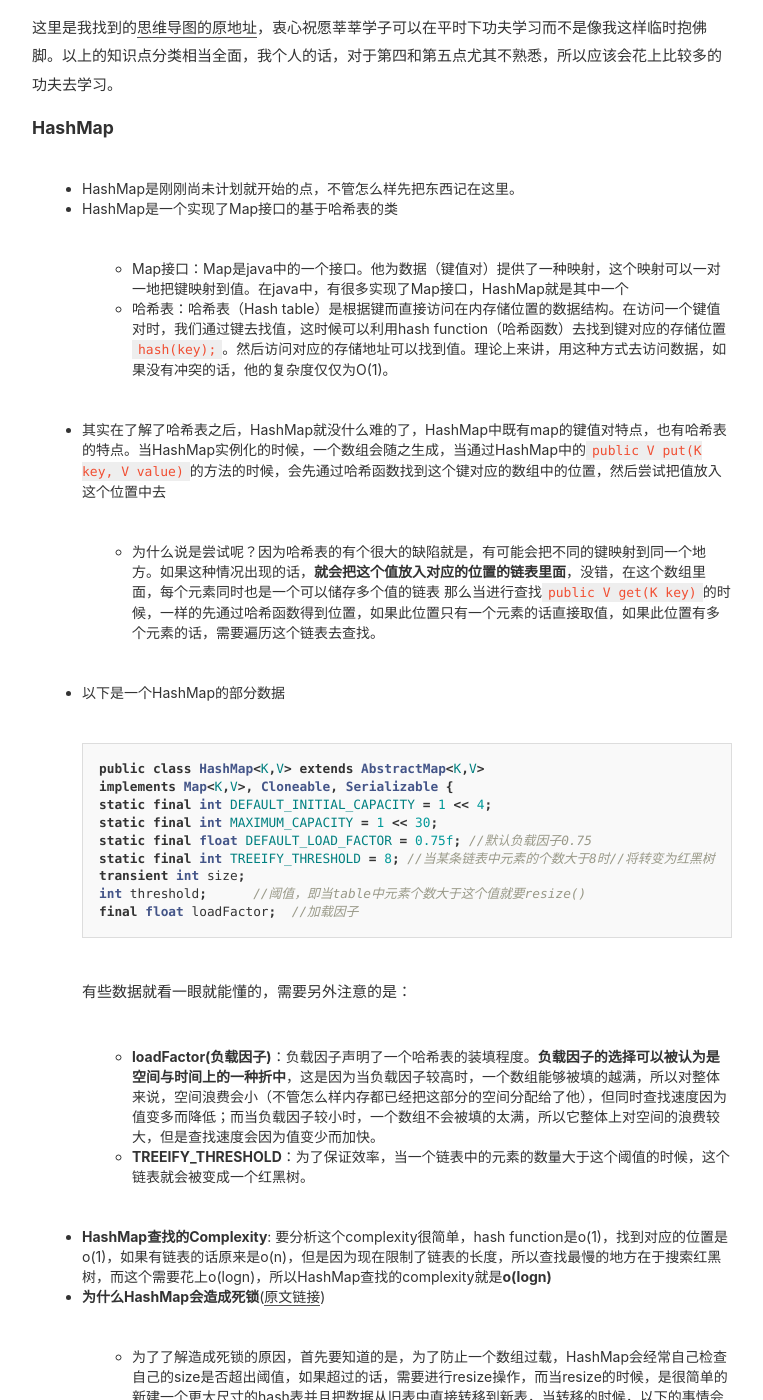
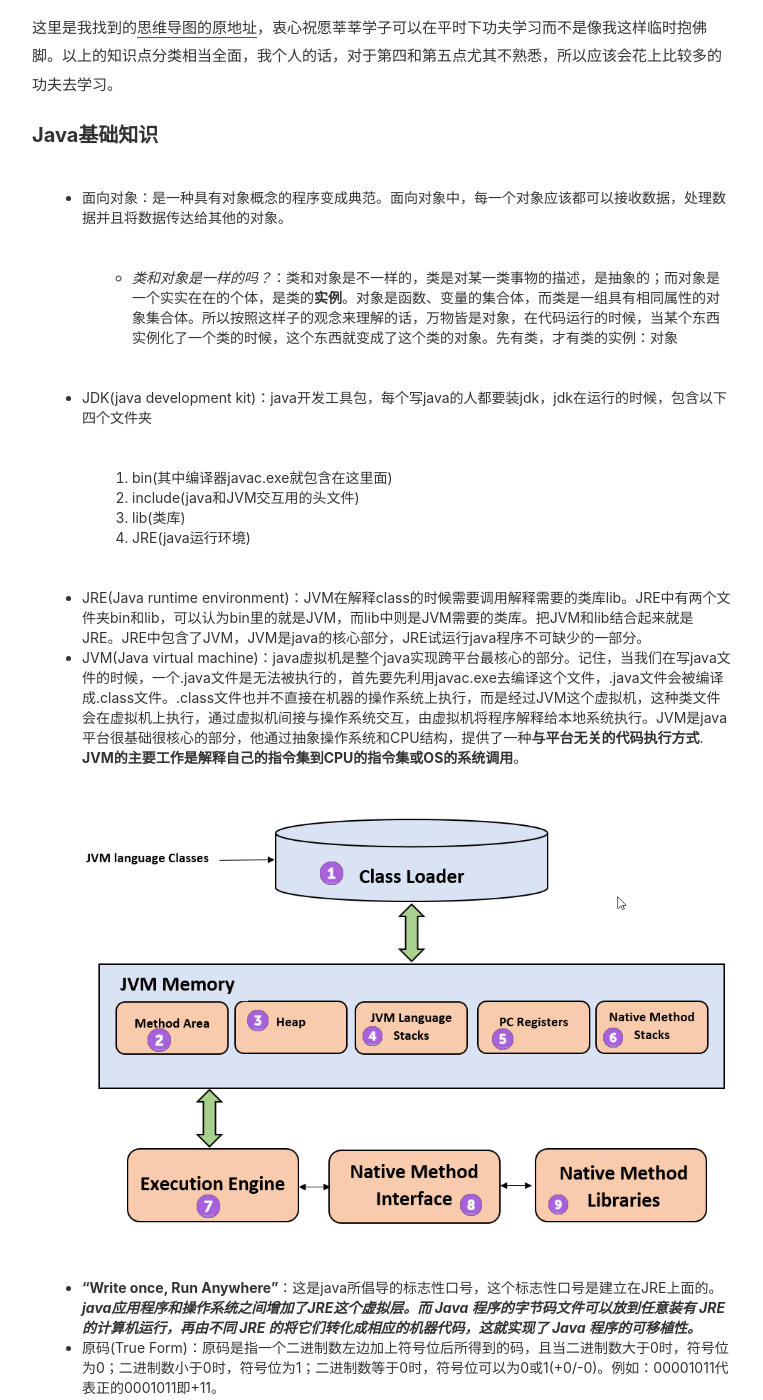
Before and after one commit to Michaeltaoma/michaeltaoma.github.io, a Jekyll site: the page built from _posts/2020-05-08-java-on-call-1.md, in a window 1280 px wide and 1400 px high, scrolled down 692 px. Shown: the whole window, without its empty margins (258-1021 px from the left). Built offline with Jekyll 4.4.1, drawn with Linux system fonts in a browser that asks for light colours; formulas are drawn with MathJax 3; comment, search, counter and statistics services are not loaded; some of the changed text lies outside the part shown.

Commit message:
update article

````diff
--- a/_posts/2020-05-08-java-on-call-1.md
+++ b/_posts/2020-05-08-java-on-call-1.md
@@ -11,38 +11,6 @@ updated: 2020-05-08 21:44
 5. 多线程、网络编程、反射、设计模式
 
 这里是我找到的<a href = "https://www.cnblogs.com/java1024/p/8757952.html">思维导图的原地址</a>，衷心祝愿莘莘学子可以在平时下功夫学习而不是像我这样临时抱佛脚。以上的知识点分类相当全面，我个人的话，对于第四和第五点尤其不熟悉，所以应该会花上比较多的功夫去学习。
-
-#### HashMap
-- HashMap是刚刚尚未计划就开始的点，不管怎么样先把东西记在这里。
-- HashMap是一个实现了Map接口的基于哈希表的类
-	- Map接口：Map是java中的一个接口。他为数据（键值对）提供了一种映射，这个映射可以一对一地把键映射到值。在java中，有很多实现了Map接口，HashMap就是其中一个
-	- 哈希表：哈希表（Hash table）是根据键而直接访问在内存储位置的数据结构。在访问一个键值对时，我们通过键去找值，这时候可以利用hash function（哈希函数）去找到键对应的存储位置<code>hash(key);</code>。然后访问对应的存储地址可以找到值。理论上来讲，用这种方式去访问数据，如果没有冲突的话，他的复杂度仅仅为O(1)。
-- 其实在了解了哈希表之后，HashMap就没什么难的了，HashMap中既有map的键值对特点，也有哈希表的特点。当HashMap实例化的时候，一个数组会随之生成，当通过HashMap中的<code>public V put(K key, V value)</code>的方法的时候，会先通过哈希函数找到这个键对应的数组中的位置，然后尝试把值放入这个位置中去
-	- 为什么说是尝试呢？因为哈希表的有个很大的缺陷就是，有可能会把不同的键映射到同一个地方。如果这种情况出现的话，**就会把这个值放入对应的位置的链表里面**，没错，在这个数组里面，每个元素同时也是一个可以储存多个值的链表
-那么当进行查找<code>public V get(K key)</code>的时候，一样的先通过哈希函数得到位置，如果此位置只有一个元素的话直接取值，如果此位置有多个元素的话，需要遍历这个链表去查找。
-- 以下是一个HashMap的部分数据
-```java
-public class HashMap<K,V> extends AbstractMap<K,V>
-implements Map<K,V>, Cloneable, Serializable {
-static final int DEFAULT_INITIAL_CAPACITY = 1 << 4;
-static final int MAXIMUM_CAPACITY = 1 << 30;
-static final float DEFAULT_LOAD_FACTOR = 0.75f; //默认负载因子0.75
-static final int TREEIFY_THRESHOLD = 8; //当某条链表中元素的个数大于8时//将转变为红黑树
-transient int size;
-int threshold;      //阈值，即当table中元素个数大于这个值就要resize()
-final float loadFactor;  //加载因子
-```
-有些数据就看一眼就能懂的，需要另外注意的是：
-	- **loadFactor(负载因子)**：负载因子声明了一个哈希表的装填程度。**负载因子的选择可以被认为是空间与时间上的一种折中**，这是因为当负载因子较高时，一个数组能够被填的越满，所以对整体来说，空间浪费会小（不管怎么样内存都已经把这部分的空间分配给了他），但同时查找速度因为值变多而降低；而当负载因子较小时，一个数组不会被填的太满，所以它整体上对空间的浪费较大，但是查找速度会因为值变少而加快。
-	- **TREEIFY_THRESHOLD**：为了保证效率，当一个链表中的元素的数量大于这个阈值的时候，这个链表就会被变成一个红黑树。
-- **HashMap查找的Complexity**: 要分析这个complexity很简单，hash function是o(1)，找到对应的位置是o(1)，如果有链表的话原来是o(n)，但是因为现在限制了链表的长度，所以查找最慢的地方在于搜索红黑树，而这个需要花上o(logn)，所以HashMap查找的complexity就是**o(logn)**
-- **为什么HashMap会造成死锁**(<a href="https://blog.csdn.net/lantian0802/article/details/42487803">原文链接</a>)
-	- 为了了解造成死锁的原因，首先要知道的是，为了防止一个数组过载，HashMap会经常自己检查自己的size是否超出阈值，如果超过的话，需要进行resize操作，而当resize的时候，是很简单的新建一个更大尺寸的hash表并且把数据从旧表中直接转移到新表，当转移的时候，以下的事情会发生：
-		1. 对索引数组中的元素遍历
-		2. 对链表上的每一个节点遍历：用 next 取得要转移那个元素的下一个，将 e 转移到新 Hash 表的头部，因为可能有元素，所以先将 e.next 指向新 Hash 表的第一个元素（如果是第一次就是 null)，这时候新 Hash 的第一个元素是 e，但是 Hash 指向的却是 e 没转移时候的第一个，所以需要将 Hash 表的第一个元素指向 e
-		3. 循环2，直到链表节点全部转移
-		4. 循环1，直到所有索引数组全部转移
-	- 自己走一遍就不难发现，转移之后的链表和本来的链表顺序是相反的，而问题也出在这个地方。当多线程高并发的时候，当一个线程先完成对hash table的转移，那么链表有可能会形成环形链表，死锁就有可能会出现。
 
 ### Java基础知识
 - 面向对象：是一种具有对象概念的程序变成典范。面向对象中，每一个对象应该都可以接收数据，处理数据并且将数据传达给其他的对象。
````
Also changed, not shown: _posts/2020-05-12-java-on-call-5.md (added, +86 -0 lines), assets/post_pics/spring_framework.png (added), assets/post_pics/v2-468af44ef31c1e4b6a27985afb8cb8c9_1440w.jpg (added), assets/post_pics/v2-b3d253afdaf44b0179f93701eb5efc8e_1440w.jpg (added), 10 other files.
